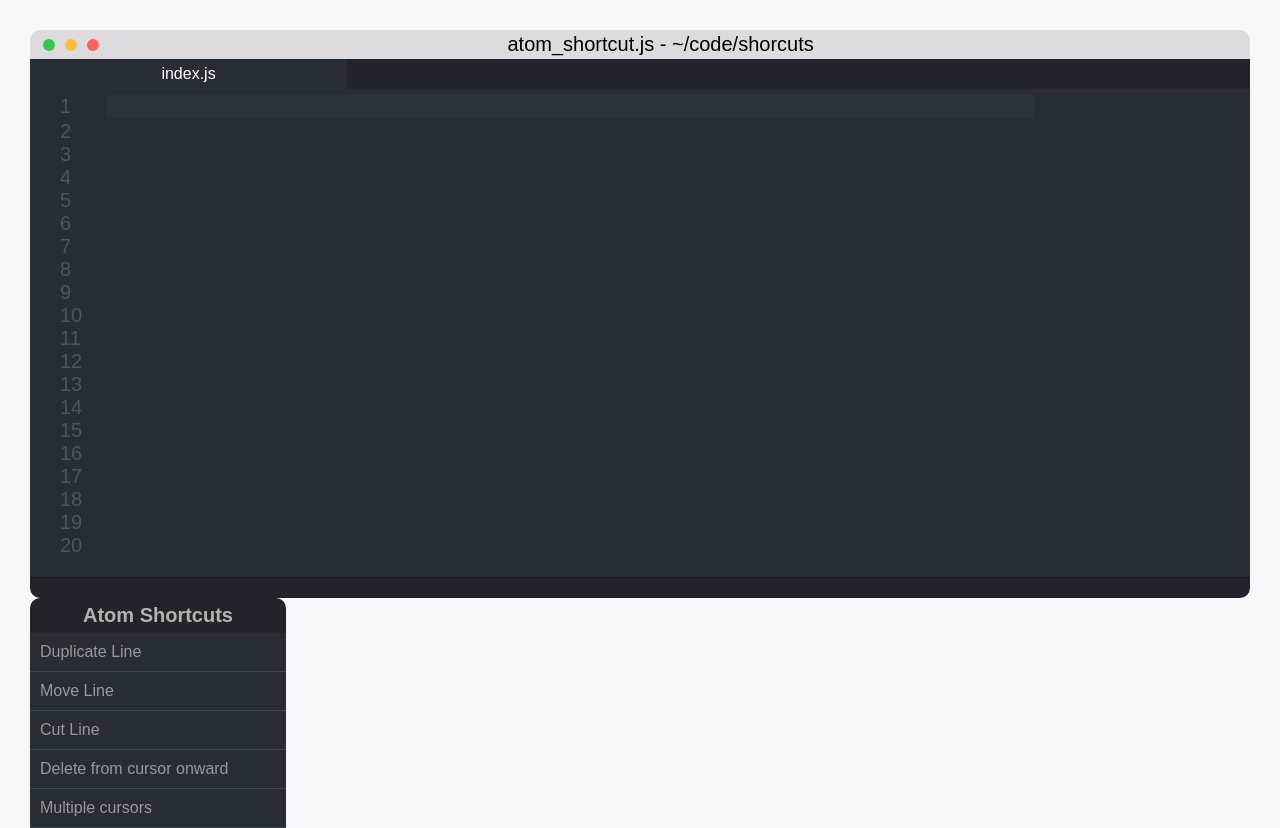
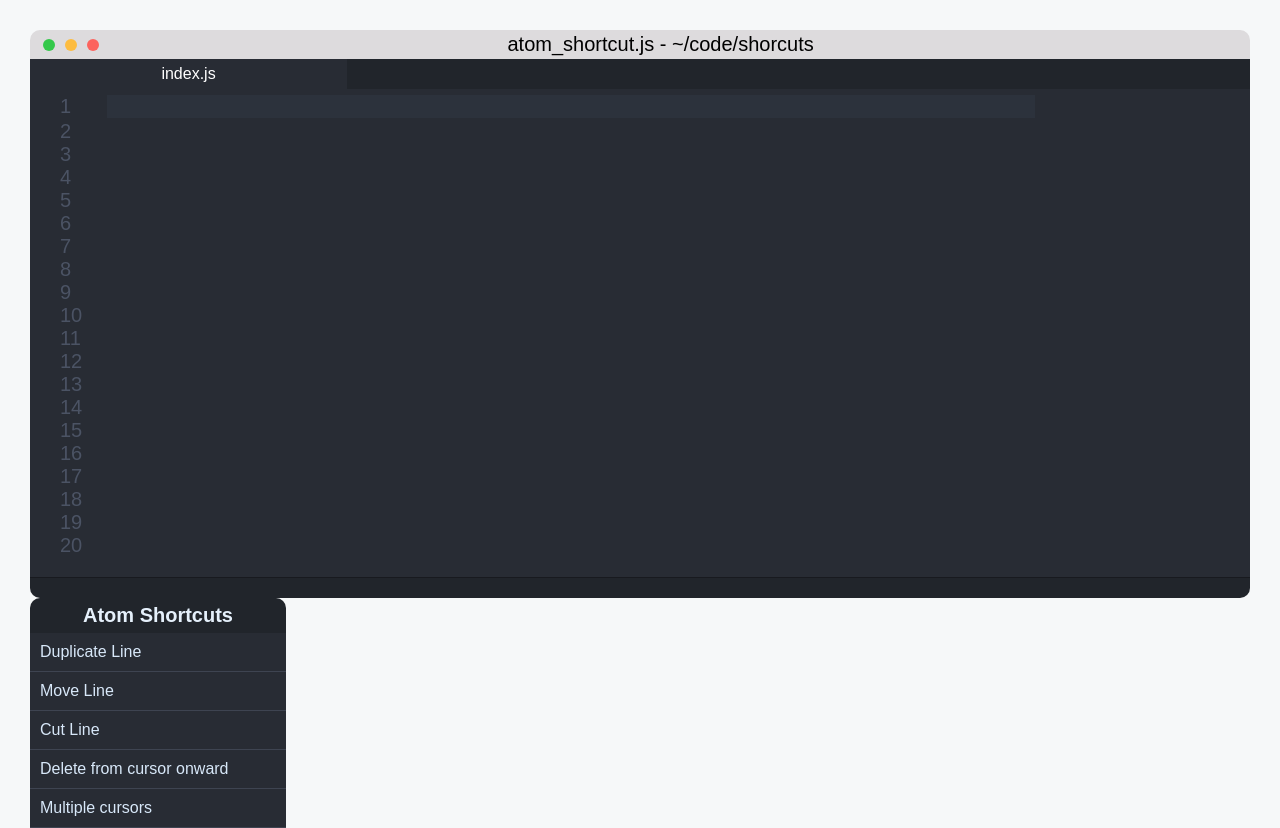
Before and after one commit to juanhurtado4/shortcut_heaven, a React (Create React App) app: page / in a window 1280 px wide. Built offline with nearby package versions, Linux system fonts and the light colour scheme.

Commit message:
Styles: Improve font color to match dark theme

```diff
--- a/src/sass/css/main.css
+++ b/src/sass/css/main.css
@@ -120,7 +120,7 @@
   border-radius: .5rem; }
 
 .lessons_nav__title {
-  color: #b3b3b3;
+  color: #E5F0FB;
   font-size: 20px;
   text-align: center;
   padding: .3rem; }
@@ -132,6 +132,6 @@
   padding: .5rem; }
 
 .lessons_nav__lesson__title {
-  color: #999999; }
+  color: #d8e8f9; }
 
 /*# sourceMappingURL=main.css.map */
--- a/src/sass/scss/lesson_nav/components/_nav.scss
+++ b/src/sass/scss/lesson_nav/components/_nav.scss
@@ -6,7 +6,7 @@
 }
 
 .lessons_nav__title {
-  color: darken(#fff, 30%);
+  color: $colorBaseFont;
   font-size: $fontBaseSize;
   text-align: center;
   padding: .3rem;
@@ -21,5 +21,5 @@
 }
 
 .lessons_nav__lesson__title {
-  color: darken(#fff, 40%);
+  color: darken($colorBaseFont, 3%);
 }
--- a/src/sass/scss/vars/_vars.scss
+++ b/src/sass/scss/vars/_vars.scss
@@ -7,6 +7,7 @@
 $colorSecondary: #FDBC40;
 $colorCaution: #FC635D;
 $colorNavBg: #21252B;
+$colorBaseFont: #E5F0FB;
 $colorEditorBg: #282C34;
 $colorEditorNum: #4B5364;
 $colorEditorBlinker: #528BFF;
```
Also changed, not shown: 1 other file (tests, documents, lock files or other folders).
